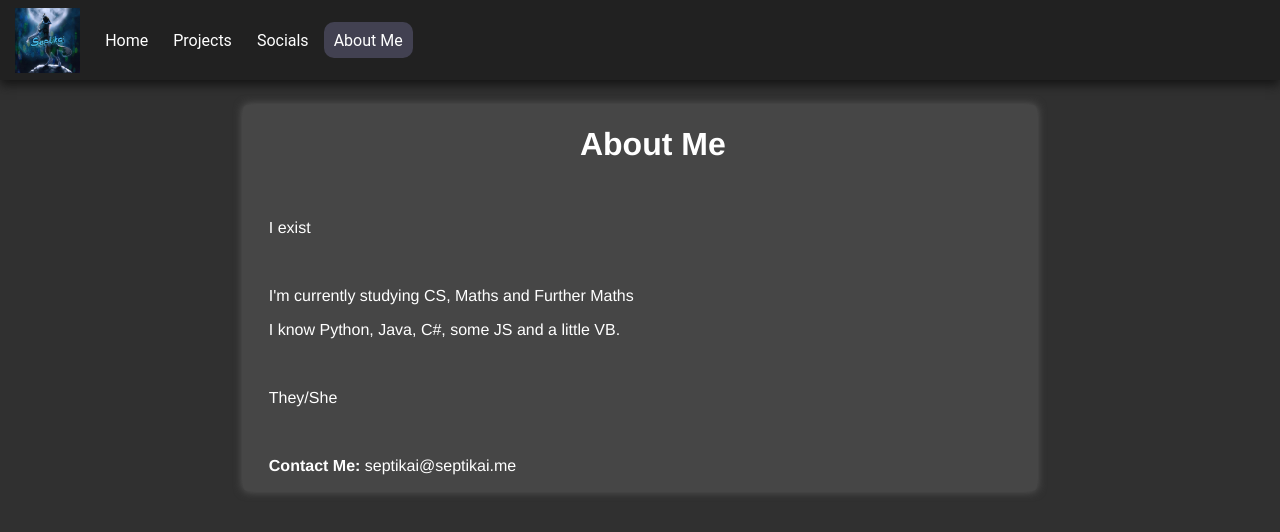
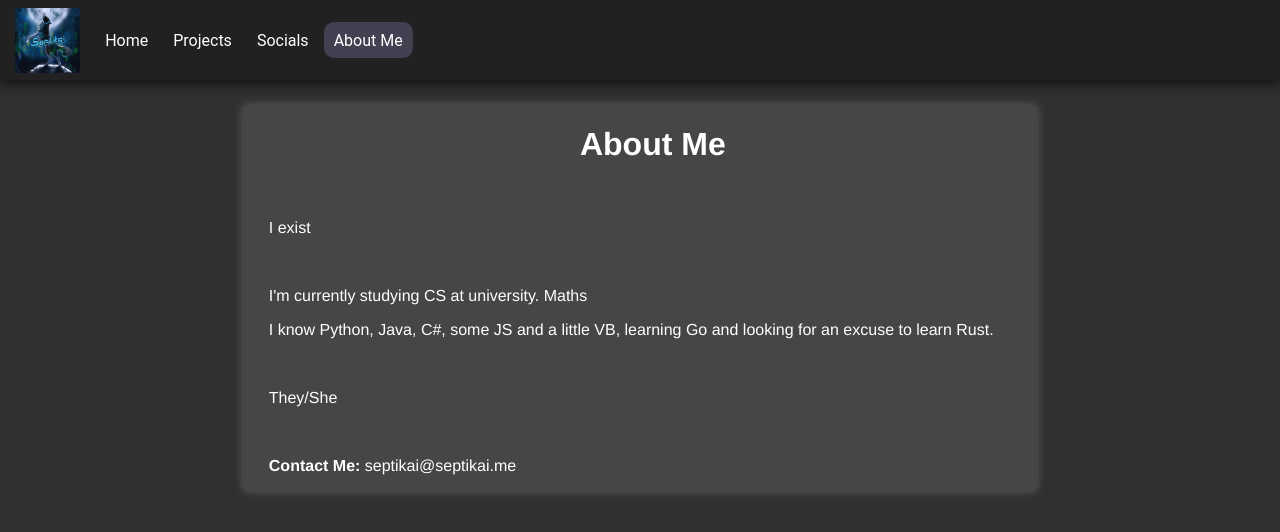
Before and after one commit to Septikai/Septikai-Website, a Vue app: page /about in a window 1280 px wide. Shown: the top 532 px of the page. Built offline with nearby package versions, Linux system fonts and the light colour scheme.

Commit message:
Update About.vue

```diff
--- a/src/views/About.vue
+++ b/src/views/About.vue
@@ -5,8 +5,8 @@
     <p>I exist</p>
     <br>
     <p></p>
-    <p>I'm currently studying CS, Maths and Further Maths</p>
-    <p>I know Python, Java, C#, some JS and a little VB.</p>
+    <p>I'm currently studying CS at university. Maths</p>
+    <p>I know Python, Java, C#, some JS and a little VB, learning Go and looking for an excuse to learn Rust.</p>
     <br>
     <p>They/She</p>
     <br>
```
